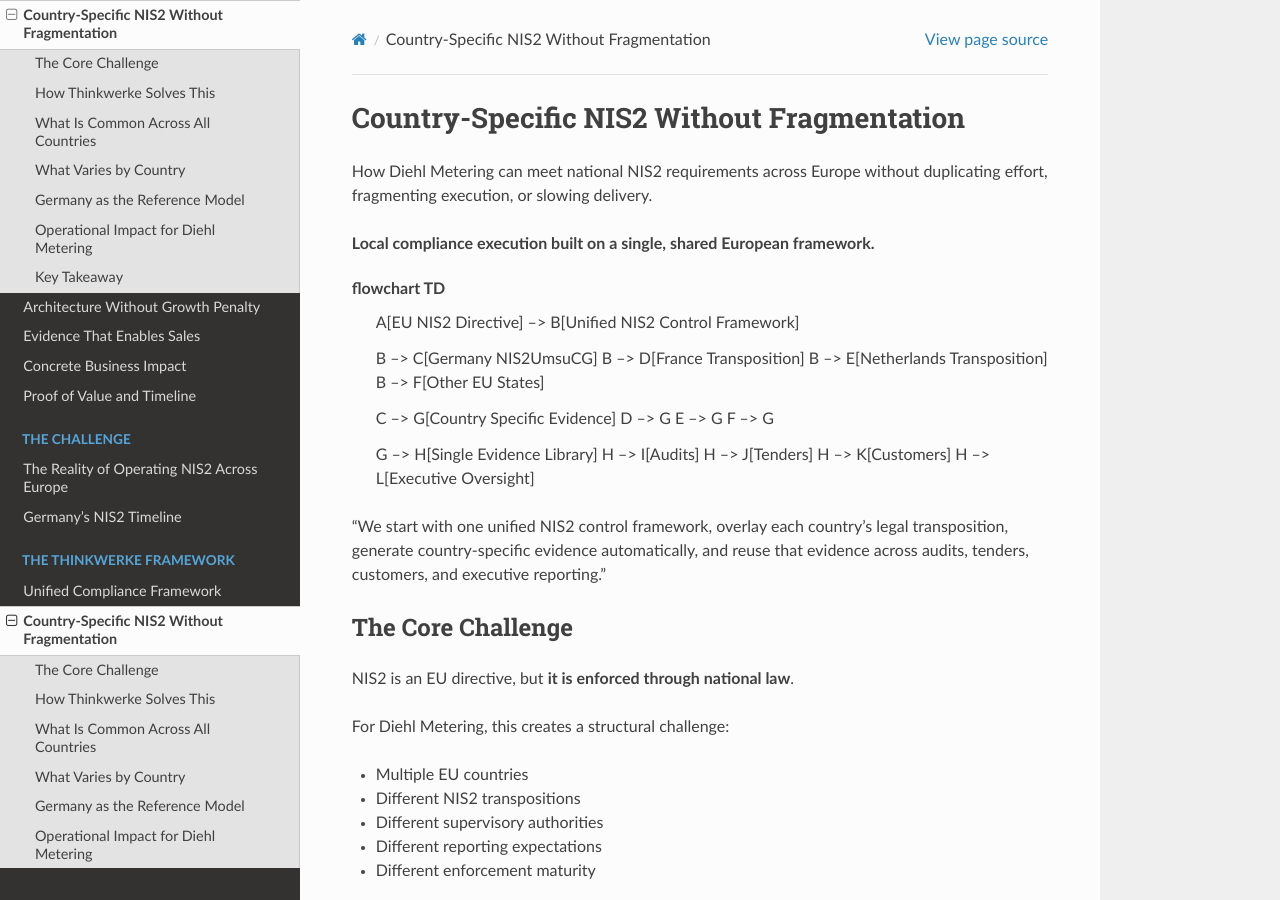
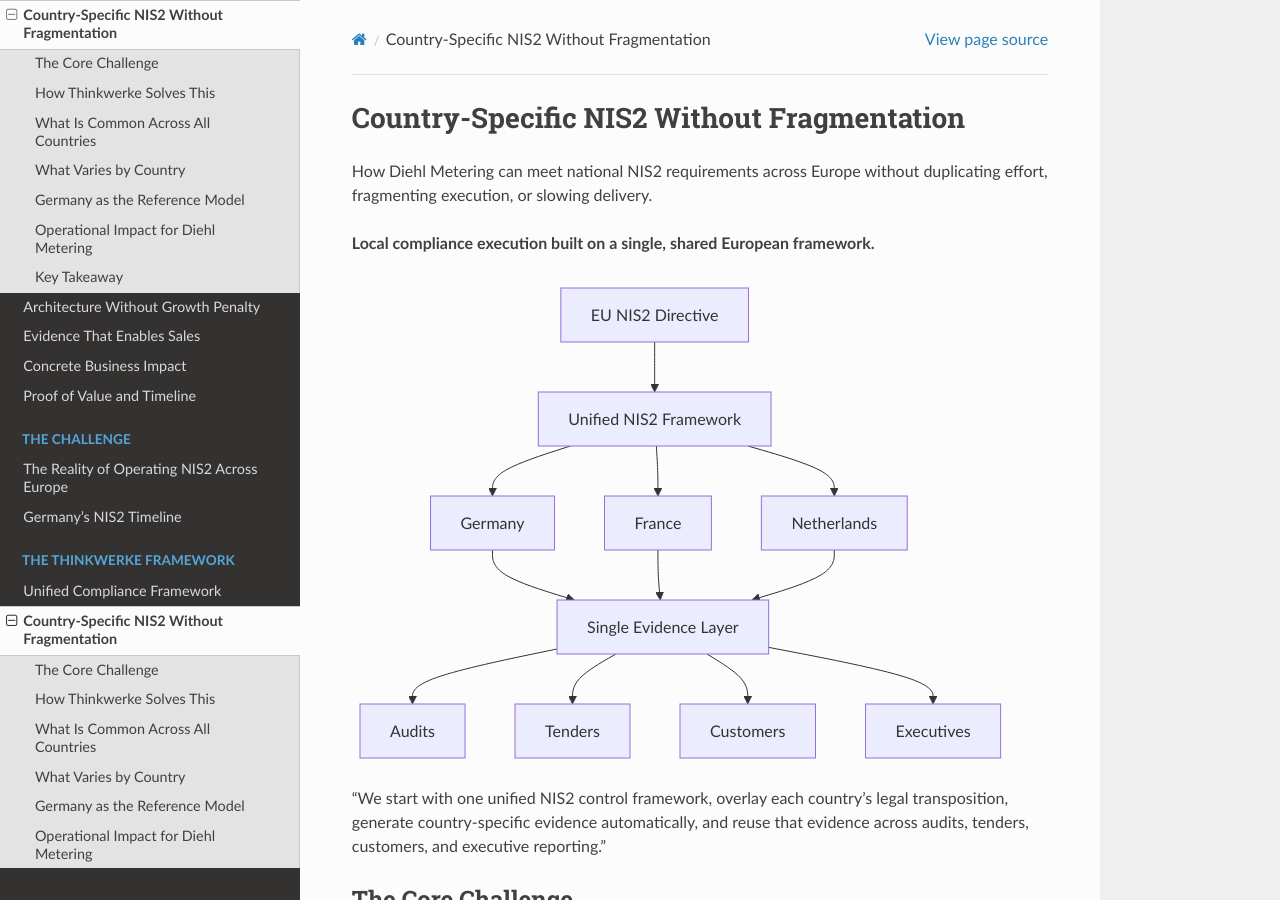
Before and after one commit to Mynkskhr/diehlmetering, a Sphinx documentation site: the page built from docs/source/country-specific-nis2.rst, in a window 1280 px wide and 900 px high. Built offline with Sphinx 7.4.7 and the Read the Docs theme 3.1.0, drawn with Linux system fonts in a browser that asks for light colours.

Commit message:
Update country-specific-nis2.rst

```diff
--- a/docs/source/country-specific-nis2.rst
+++ b/docs/source/country-specific-nis2.rst
@@ -6,24 +6,33 @@
 
 **Local compliance execution built on a single, shared European framework.**
 
-flowchart TD
-    A[EU NIS2 Directive] --> B[Unified NIS2 Control Framework]
+.. mermaid::
 
-    B --> C[Germany NIS2UmsuCG]
-    B --> D[France Transposition]
-    B --> E[Netherlands Transposition]
-    B --> F[Other EU States]
+   flowchart TD
+       A[EU NIS2 Directive]
+       B[Unified NIS2 Framework]
+       C[Germany]
+       D[France]
+       E[Netherlands]
+       F[Single Evidence Layer]
+       G[Audits]
+       H[Tenders]
+       I[Customers]
+       J[Executives]
 
-    C --> G[Country Specific Evidence]
-    D --> G
-    E --> G
-    F --> G
+       A --> B
+       B --> C
+       B --> D
+       B --> E
 
-    G --> H[Single Evidence Library]
-    H --> I[Audits]
-    H --> J[Tenders]
-    H --> K[Customers]
-    H --> L[Executive Oversight]
+       C --> F
+       D --> F
+       E --> F
+
+       F --> G
+       F --> H
+       F --> I
+       F --> J
 
 
 “We start with one unified NIS2 control framework, overlay each country’s legal transposition, generate country-specific evidence automatically, and reuse that evidence across audits, tenders, customers, and executive reporting.”
```
